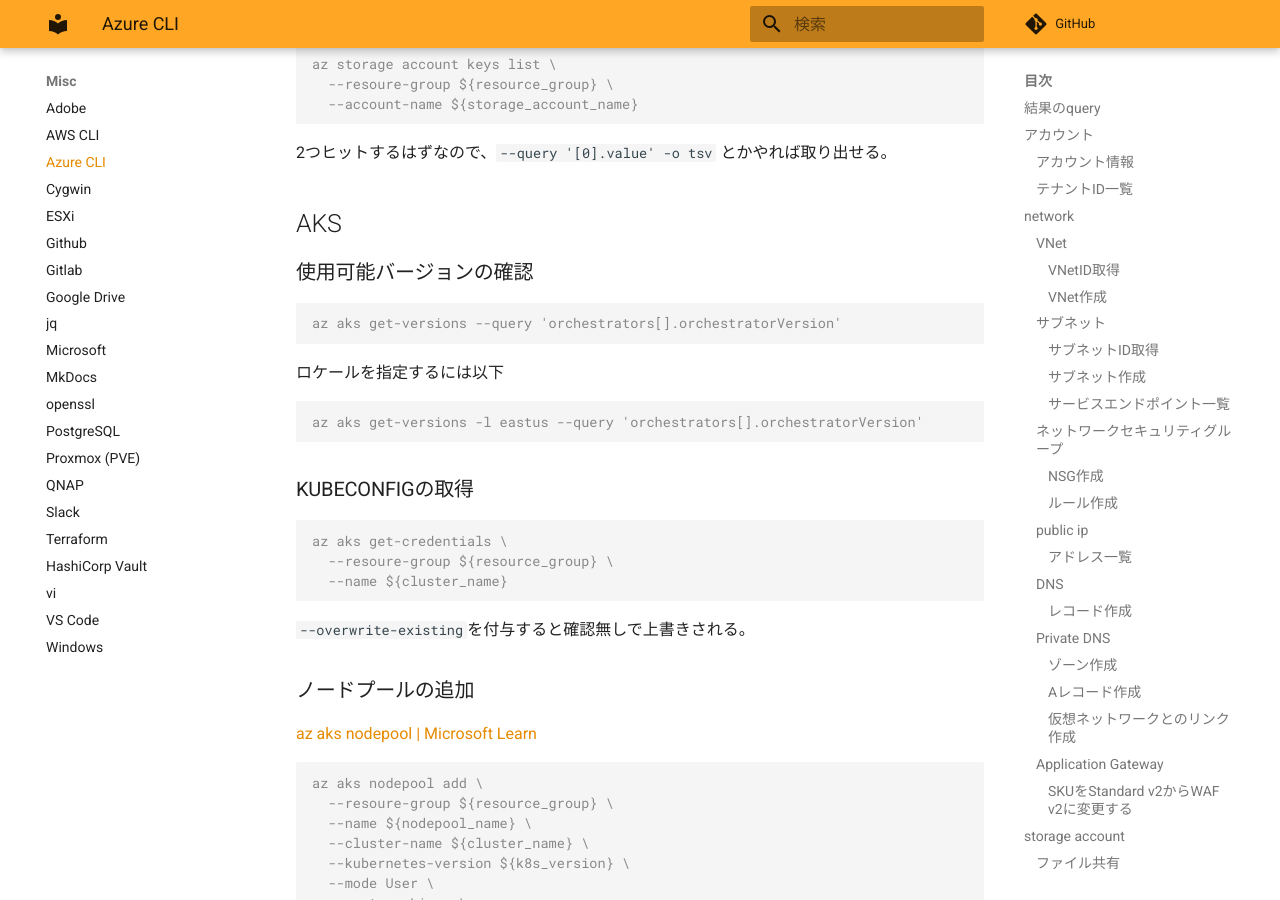
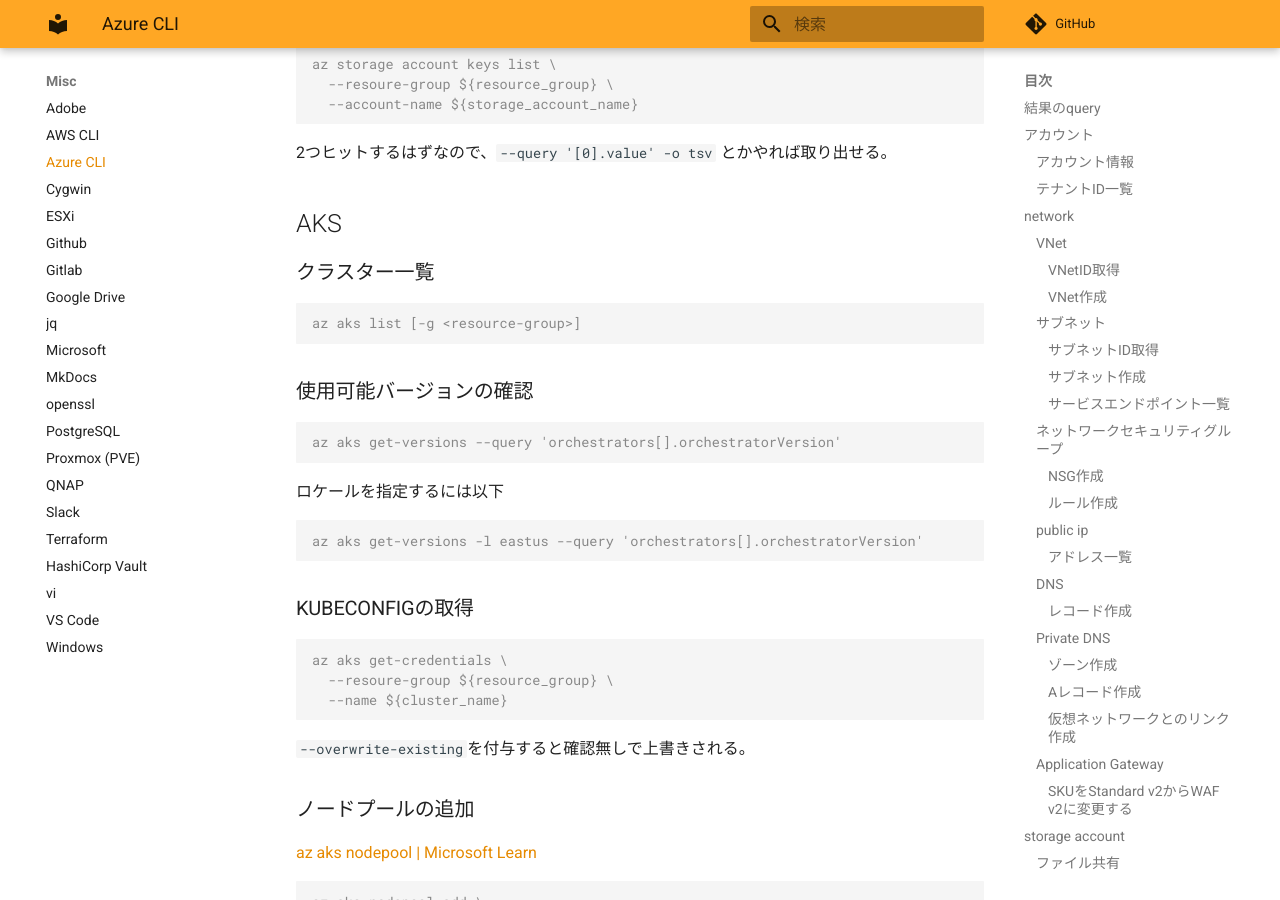
Before and after one commit to zaki-lknr/docs, an MkDocs documentation site: the page built from docs/Misc/az.md, in a window 1280 px wide and 900 px high, scrolled down 6611 px. Built offline with MkDocs 1.6.1 and Material for MkDocs 9.7.7, drawn with Linux system fonts in a browser that asks for light colours; comment, search, counter and statistics services are not loaded.

Commit message:
add: misc/az: aksクラスター一覧

````diff
--- a/docs/Misc/az.md
+++ b/docs/Misc/az.md
@@ -331,6 +331,12 @@ az storage account keys list \
 
 ## AKS
 
+### クラスター一覧
+
+```console
+az aks list [-g <resource-group>]
+```
+
 ### 使用可能バージョンの確認
 
 ```console
````
